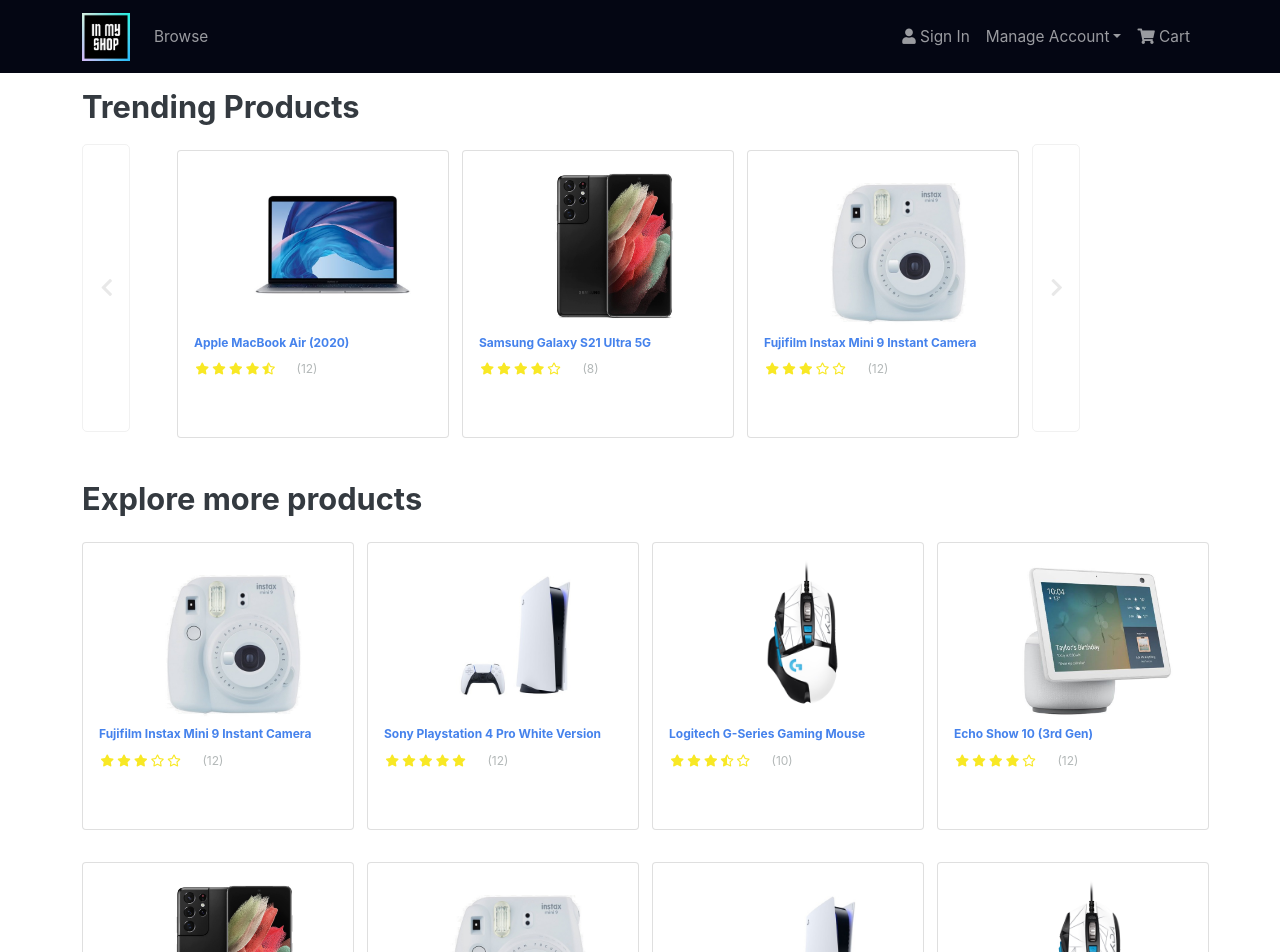
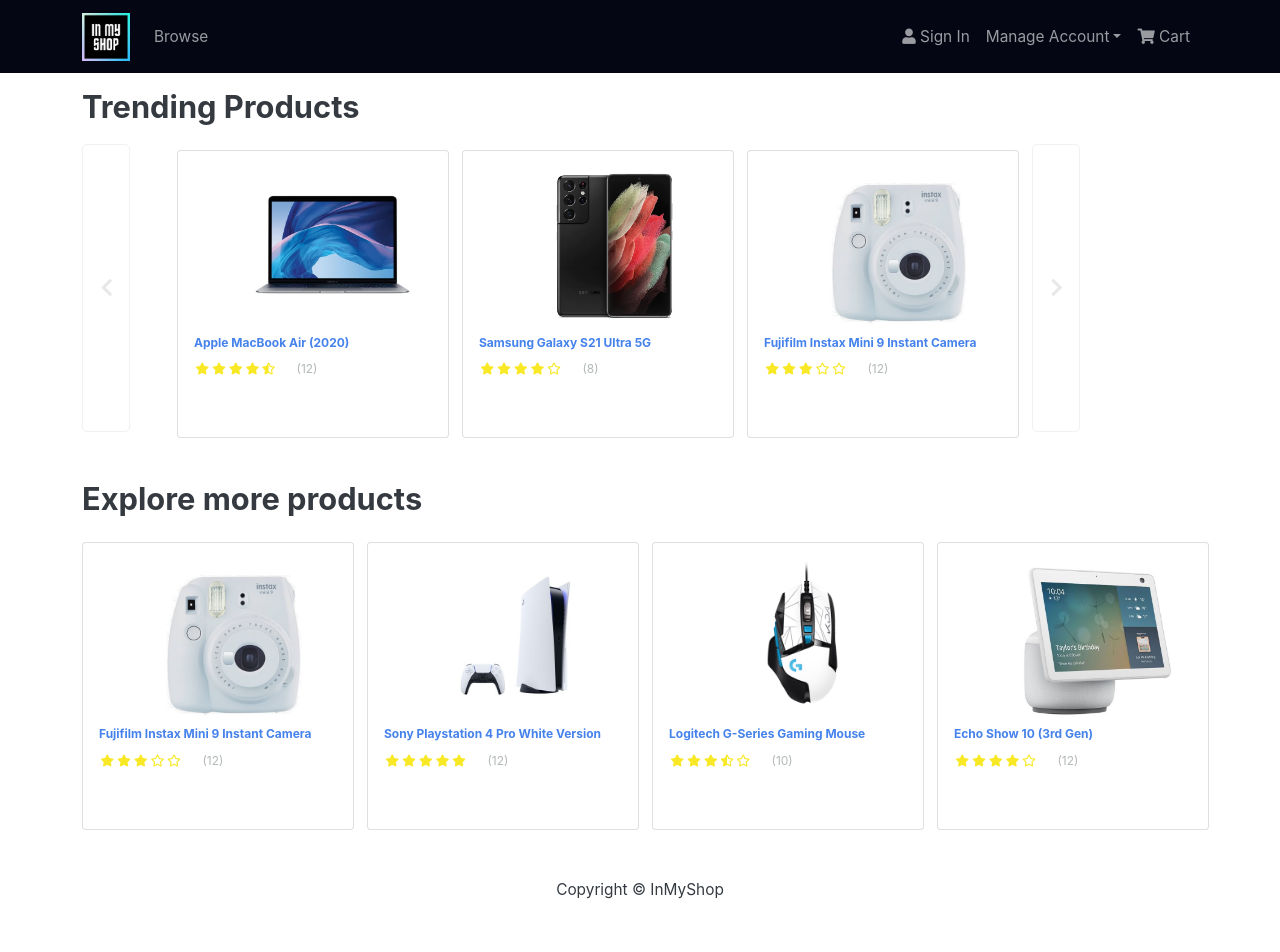
Before and after one commit to darealstyl/TeamJ-soen341project2022, a React (Create React App) app in the folder frontend/: page / in a window 1280 px wide. Shown: the top 952 px of the page. After the commit the page ends 917 px from the top, so only its background shows below. Built offline with nearby package versions, Linux system fonts and the light colour scheme.

Commit message:
Updated browsing page

```diff
--- a/frontend/src/screens/BrowsingScreen.js
+++ b/frontend/src/screens/BrowsingScreen.js
@@ -37,15 +37,7 @@
       <h3>Explore more products</h3>
             <Row>
 
-          {products.slice(2, 6).map(product => (
-              <Col key={product._id} sm={12} md={6} lg={4} xl={3}>
-
-                <Product product={product} />
-
-              </Col>
-          ))}
-
-          {products.slice(1, 5).map(product => (
+          {products.slice(2, 10).map(product => (
               <Col key={product._id} sm={12} md={6} lg={4} xl={3}>
 
                 <Product product={product} />
```
